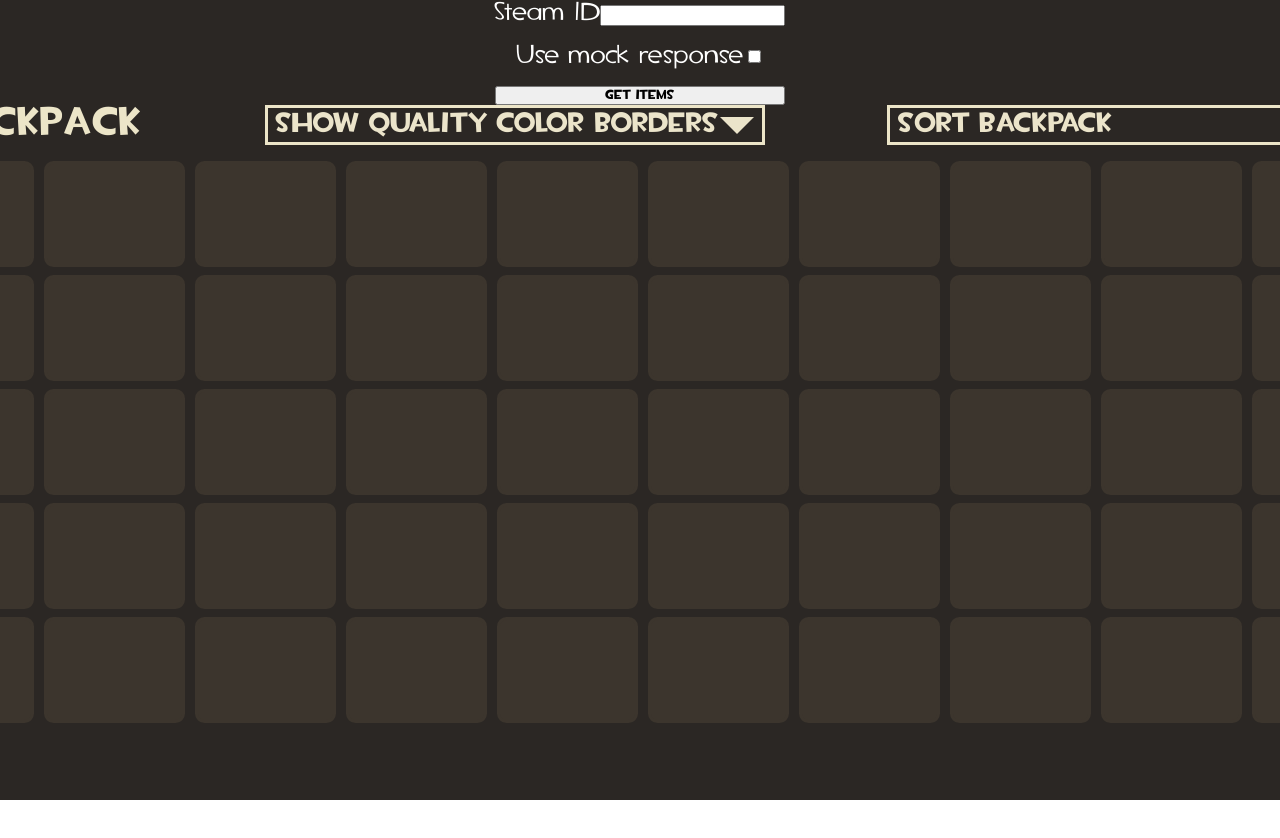
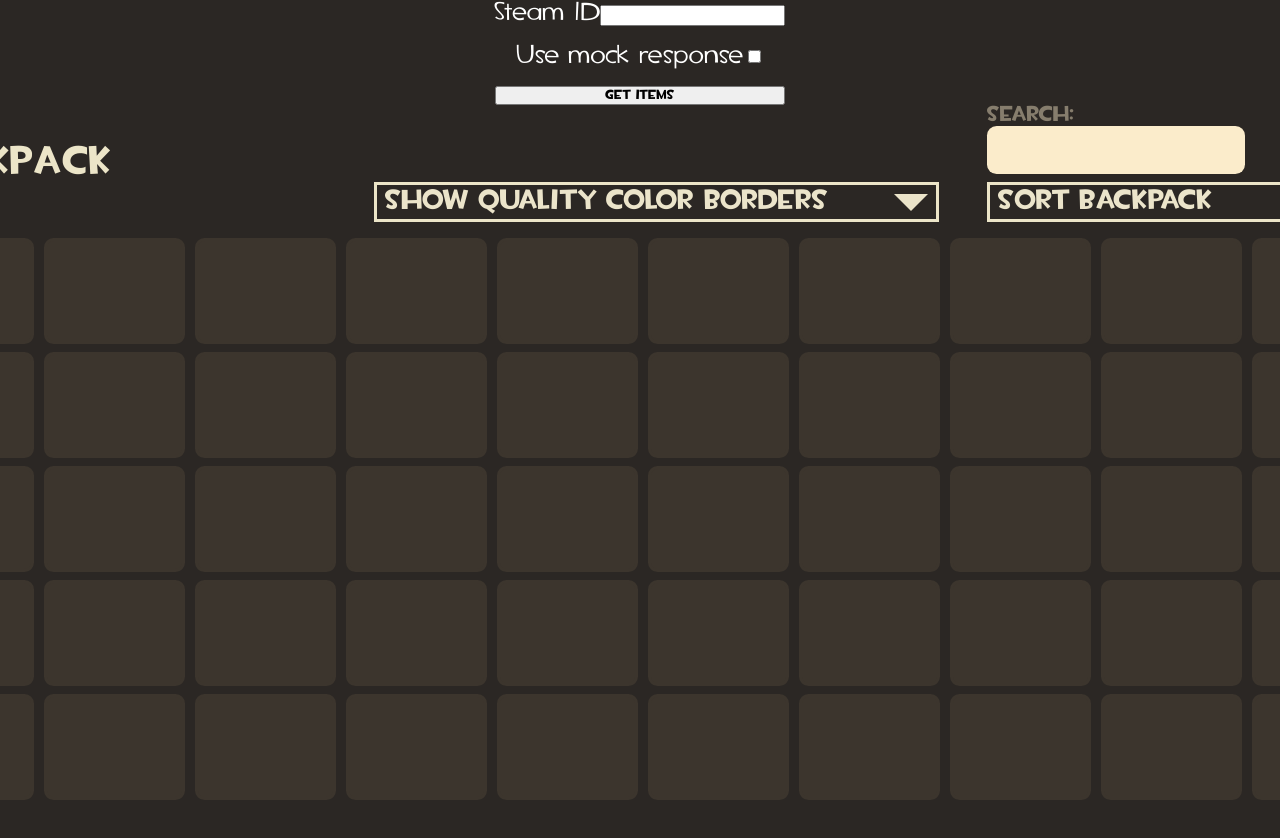
Before and after one commit to theaswanson/BackpackViewer, a React (Vite) app in the folder src/frontend/: page / in a window 1280 px wide. Shown: the top 838 px of the page. Before the commit the page ends 800 px from the top, so only its background shows below. Built offline with nearby package versions, Linux system fonts and the light colour scheme.

Commit message:
Style the search textbox, improve header styling

```diff
--- a/src/frontend/src/App.tsx
+++ b/src/frontend/src/App.tsx
@@ -10,13 +10,10 @@
   const [loading, setLoading] = useState(false);
   const [useMockResponse, setUseMockResponse] = useState(false);
   const [steamId, setSteamId] = useState<string>("");
-  const [searchTerm, setSearchTerm] = useState<string>("");
   const [items, setItems] = useState<ItemResponse[]>([]);
   const [totalBackpackSlots, setTotalBackpackSlots] = useState(50);
 
-  const [filteredItems, setFilteredItems] = useState<ItemResponse[]>([]);
-
-  const backpackItems: ItemModel[] = filteredItems.map((i) => ({
+  const backpackItems: ItemModel[] = items.map((i) => ({
     id: i.id,
     name: i.name,
     description: i.description,
@@ -41,7 +38,6 @@
         (a, b) => a.backpackIndex - b.backpackIndex
       );
       setItems(items);
-      setFilteredItems(items);
       setTotalBackpackSlots(response.totalBackpackSlots);
     } finally {
       setLoading(false);
@@ -73,22 +69,9 @@
           <button onClick={loadItems} disabled={loading}>
             Get Items
           </button>
-          {items && items.length > 0 && (
-            <input
-              placeholder='Search...'
-              value={searchTerm}
-              onChange={(e) => {
-                setSearchTerm(e.target.value);
-              }}
-            />
-          )}
         </div>
       </header>
-      <Backpack
-        items={backpackItems}
-        searchTerm={searchTerm.trim()}
-        totalBackpackSlots={totalBackpackSlots}
-      />
+      <Backpack items={backpackItems} totalBackpackSlots={totalBackpackSlots} />
     </div>
   );
 }
--- a/src/frontend/src/Backpack.tsx
+++ b/src/frontend/src/Backpack.tsx
@@ -24,12 +24,12 @@
 export const Backpack = ({
   items,
   totalBackpackSlots,
-  searchTerm,
 }: {
   items: ItemModel[];
   totalBackpackSlots: number;
-  searchTerm: string;
 }) => {
+  const [searchTerm, setSearchTerm] = useState<string>("");
+
   const [borderOption, setBorderOption] = useState<BorderOption>(
     "Show quality color borders"
   );
@@ -39,6 +39,8 @@
   return (
     <div className='backpack'>
       <Header
+        searchTerm={searchTerm}
+        setSearchTerm={setSearchTerm}
         borderOption={borderOption}
         setBorderOption={setBorderOption}
         sortOption={sortOption}
@@ -46,7 +48,7 @@
       />
       <ItemDisplay
         items={items}
-        searchTerm={searchTerm}
+        searchTerm={searchTerm.trim()}
         totalBackpackSlots={totalBackpackSlots}
       />
     </div>
--- /dev/null
+++ b/src/frontend/src/CustomSelect.css
@@ -0,0 +1,42 @@
+.select {
+  display: inline-block;
+  flex-direction: column;
+  font-family: "TF2 Build";
+  font-size: 1.75rem;
+  position: relative;
+  user-select: none;
+  /* width: 500px; */
+  color: #ebe4ca;
+}
+
+.select .dropdown {
+  margin-top: 1px;
+  position: absolute;
+  background-color: #000000;
+  z-index: 1;
+  width: 100%;
+}
+
+.select .select-option {
+  display: flex;
+  align-items: center;
+  justify-content: space-between;
+  padding: 4px 17px;
+}
+
+.select .select-option:hover {
+  background-color: #ebe3ca;
+  color: #756c5e;
+}
+
+.select .select-option.main {
+  padding: 3px 8px;
+  background-color: inherit;
+  cursor: pointer;
+  border: 3px solid #ece5c8;
+}
+
+.select .select-option.main:hover {
+  background-color: inherit;
+  color: inherit;
+}
--- a/src/frontend/src/CustomSelect.tsx
+++ b/src/frontend/src/CustomSelect.tsx
@@ -1,5 +1,6 @@
-import { HTMLAttributes, ReactNode, useState } from "react";
+import { CSSProperties, HTMLAttributes, ReactNode, useState } from "react";
 import { Chevron } from "./Chevron";
+import "./CustomSelect.css";
 
 const SelectOption = ({
   children,
@@ -14,17 +15,19 @@
   options: readonly T[];
   selected?: T;
   onSelect: (option: T) => void;
+  style?: CSSProperties;
 }
 
 export const CustomSelect = <T extends string>({
   options,
   selected,
   onSelect,
+  style,
 }: IProps<T>) => {
   const [isOpen, setIsOpen] = useState(false);
 
   return (
-    <div className='select'>
+    <div className='select' style={style}>
       <div
         className='select-option main'
         onClick={() => setIsOpen((open) => !open)}
--- a/src/frontend/src/Header.css
+++ b/src/frontend/src/Header.css
@@ -4,7 +4,29 @@
   width: 100%;
 }
 
+.header-wrapper .options {
+  display: flex;
+  flex-direction: row;
+  align-items: flex-end;
+  gap: 3rem;
+}
+
+.header-wrapper .stock-and-borders {
+  display: flex;
+  flex-direction: column;
+  gap: 0.5rem;
+}
+
+.header-wrapper .search-and-sort {
+  display: flex;
+  flex-direction: column;
+  gap: 0.5rem;
+}
+
 .header {
+  position: relative;
+  left: -30px;
+
   display: flex;
   align-items: center;
   gap: 1.5rem;
@@ -20,46 +42,3 @@
     color: #ece5c8;
   }
 }
-
-.select {
-  display: inline-block;
-  flex-direction: column;
-  font-family: "TF2 Build";
-  font-size: 1.75rem;
-  position: relative;
-  user-select: none;
-  width: 500px;
-  color: #ebe4ca;
-}
-
-.select .dropdown {
-  margin-top: 1px;
-  position: absolute;
-  background-color: #000000;
-  z-index: 1;
-  width: 100%;
-}
-
-.select .select-option {
-  display: flex;
-  align-items: center;
-  justify-content: space-between;
-  padding: 4px 17px;
-}
-
-.select .select-option:hover {
-  background-color: #ebe3ca;
-  color: #756c5e;
-}
-
-.select .select-option.main {
-  padding: 3px 8px;
-  background-color: inherit;
-  cursor: pointer;
-  border: 3px solid #ece5c8;
-}
-
-.select .select-option.main:hover {
-  background-color: inherit;
-  color: inherit;
-}
--- a/src/frontend/src/Header.tsx
+++ b/src/frontend/src/Header.tsx
@@ -6,13 +6,18 @@
 } from "./Backpack";
 import { CustomSelect } from "./CustomSelect";
 import "./Header.css";
+import { Search } from "./Search";
 
 export const Header = ({
+  searchTerm,
+  setSearchTerm,
   borderOption,
   setBorderOption,
   sortOption,
   setSortOption,
 }: {
+  searchTerm: string;
+  setSearchTerm: (value: string) => void;
   borderOption: BorderOption;
   setBorderOption: (option: BorderOption) => void;
   sortOption: SortOption;
@@ -24,16 +29,29 @@
       <h1>BACKPACK</h1>
     </div>
 
+    <div className='options'>
+      <div className='stock-and-borders'>
         <CustomSelect
           options={BorderOptions}
           selected={borderOption}
           onSelect={setBorderOption}
+          style={{ width: "565px" }}
+        />
+      </div>
+
+      <div className='search-and-sort'>
+        <Search
+          searchTerm={searchTerm}
+          onChange={(e) => setSearchTerm(e.target.value)}
         />
 
         <CustomSelect
           options={SortOptions}
           selected={sortOption}
           onSelect={setSortOption}
+          style={{ width: "400px" }}
         />
       </div>
+    </div>
+  </div>
 );
--- /dev/null
+++ b/src/frontend/src/Search.css
@@ -0,0 +1,20 @@
+.search {
+  display: flex;
+  flex-direction: column;
+  align-items: flex-start;
+}
+
+.search h3 {
+  color: #867d6d;
+}
+
+.search input {
+  background-color: #fbeccb;
+  border: none;
+  outline: none;
+  font-family: "TF2 Secondary";
+  font-size: 1.5rem;
+  color: #7f705d;
+  padding: 0.75rem 0.5rem;
+  border-radius: 0.6rem;
+}
--- /dev/null
+++ b/src/frontend/src/Search.tsx
@@ -0,0 +1,15 @@
+import { ChangeEventHandler } from "react";
+import "./Search.css";
+
+export const Search = ({
+  searchTerm,
+  onChange,
+}: {
+  searchTerm: string;
+  onChange: ChangeEventHandler<HTMLInputElement>;
+}) => (
+  <div className='search'>
+    <h3>Search:</h3>
+    <input value={searchTerm} onChange={onChange} />
+  </div>
+);
```
Lines whose indentation alone changed are shown as unchanged.
